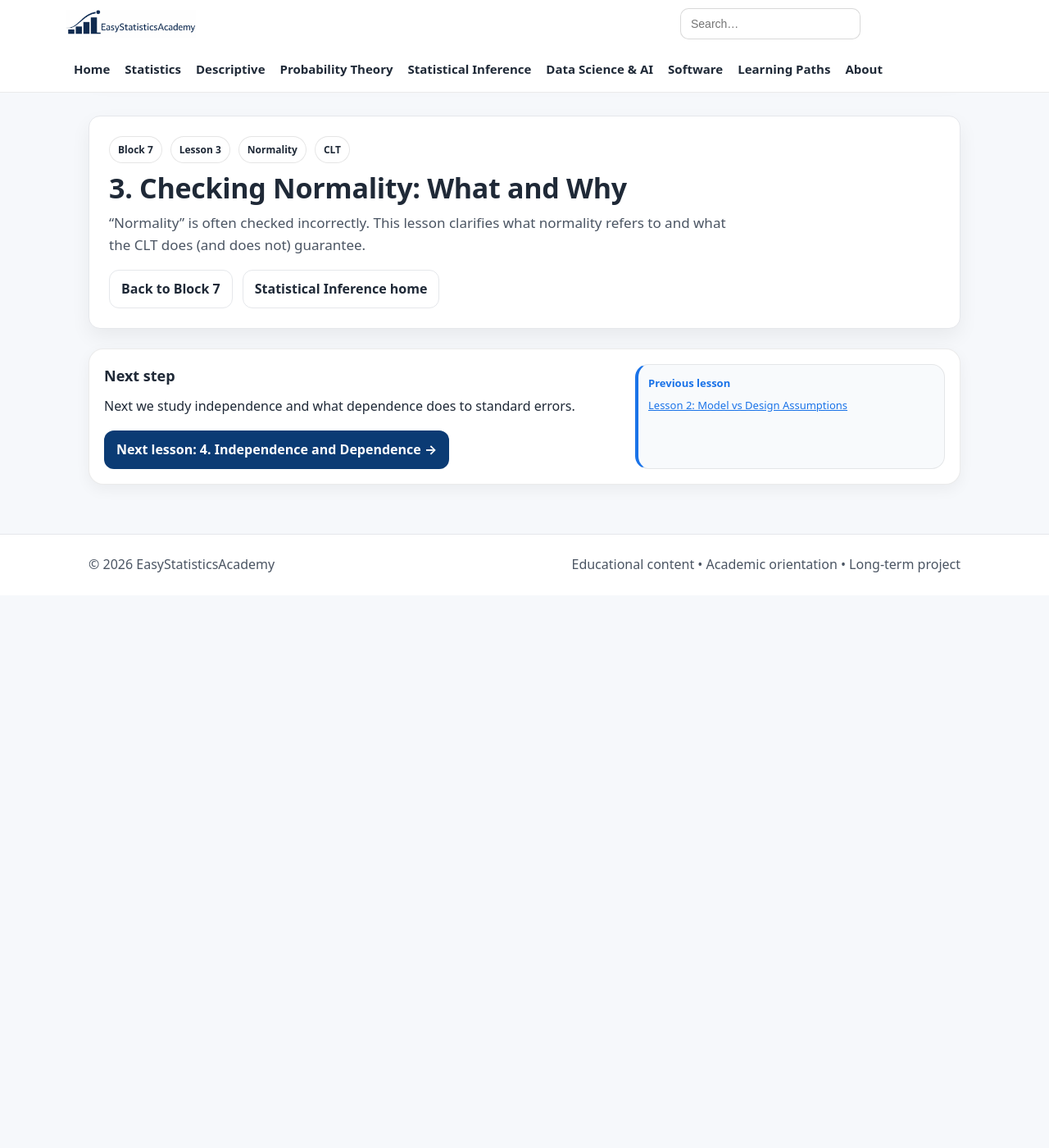
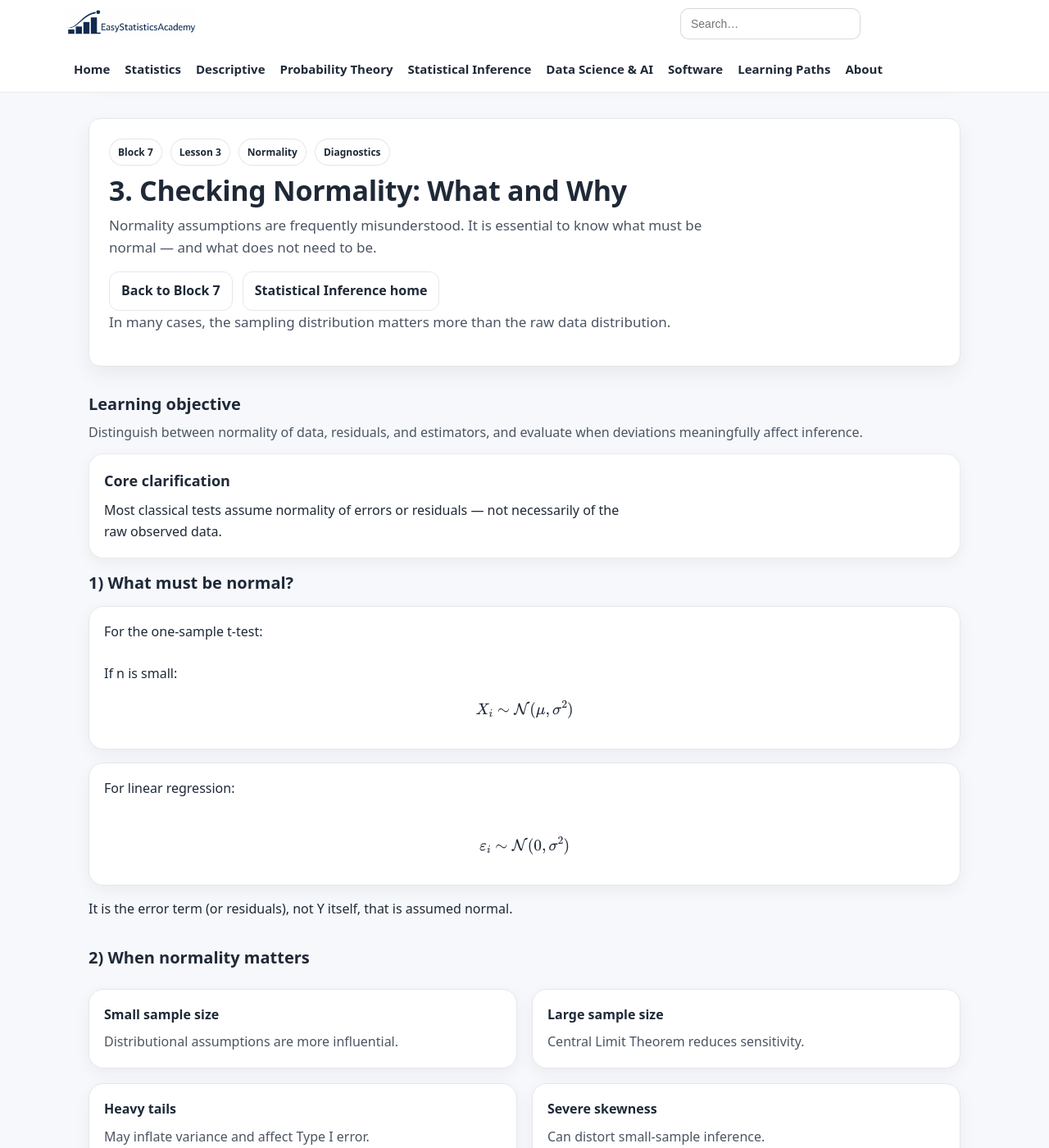
Before and after one commit to ammar-homaida-statistics/easystatisticsacademy, a Jekyll site: the page built from inference/assumptions-robustness/checking-normality-what-and-why/index.md, in a window 1280 px wide and 1400 px high, scrolled down 221 px. Shown: the whole window at 82% size. Built offline with Jekyll 4.4.1, drawn with Linux system fonts in a browser that asks for light colours; before the commit the page ends 996 px from its top, so only the background shows below that; some of the changed text lies outside the part shown.

Commit message:
Add lesson content

```diff
--- a/inference/assumptions-robustness/checking-normality-what-and-why/index.md
+++ b/inference/assumptions-robustness/checking-normality-what-and-why/index.md
@@ -1,30 +1,37 @@
 ---
 layout: default
 title: "3. Checking Normality: What and Why"
-description: "What normality actually means (data vs residuals vs estimator), what CLT guarantees, and how to check normality responsibly."
+description: "Clarify what 'normality' refers to in statistical models, when it matters, and how to assess it responsibly."
 permalink: /inference/assumptions-robustness/checking-normality-what-and-why/
 sidebar: false
 ---
 
+<!-- UNDER CONSTRUCTION NOTICE -->
 <section class="section section-slim">
   <div class="callout" style="background:#fff4e5; border:2px solid #ff9800; padding:2rem; border-radius:12px;">
     <div class="callout-copy">
-      <h2 style="margin-top:0; color:#e65100; font-size:1.8rem;">🚧 Lesson Under Construction</h2>
-      <p style="margin:0; color:#5d4037; line-height:1.6;">
-        Version 0 locks what to check, why to check it, and common normality misconceptions.
+      <h2 style="margin-top:0; color:#e65100; font-size:1.8rem; letter-spacing:0.5px;">
+        🚧 Lesson Under Construction
+      </h2>
+      <p style="margin:0; font-size:1.05rem; color:#5d4037; line-height:1.6;">
+        Version 0 clarifies what normality means in inference,
+        when it is required, and how to check it without overreacting.
       </p>
     </div>
   </div>
 </section>
 
+<!-- ✅ Update continue-reading keys -->
 <script>
   (function () {
     var KEY = "esa_continue_inference_assumptions_robustness_lesson_v0";
+
     localStorage.setItem(KEY, JSON.stringify({
       url: "/inference/assumptions-robustness/checking-normality-what-and-why/",
       label: "Lesson 3 — Checking Normality",
       ts: Date.now()
     }));
+
     localStorage.setItem("esa_continue_inference_last_block_v0", JSON.stringify({
       url: "/inference/assumptions-robustness/",
       label: "Block 7 — Assumptions & Robustness",
@@ -35,22 +42,195 @@
 
 <section class="hero hero-section">
   <div class="hero-card">
-    <div class="badge-row">
-      <span class="badge">Block 7</span>
-      <span class="badge">Lesson 3</span>
-      <span class="badge">Normality</span>
-      <span class="badge">CLT</span>
+    <div class="hero-copy">
+      <div class="badge-row">
+        <span class="badge">Block 7</span>
+        <span class="badge">Lesson 3</span>
+        <span class="badge">Normality</span>
+        <span class="badge">Diagnostics</span>
+      </div>
+
+      <h1>3. Checking Normality: What and Why</h1>
+
+      <p class="lead">
+        Normality assumptions are frequently misunderstood.
+        It is essential to know what must be normal —
+        and what does not need to be.
+      </p>
+
+      <div class="hero-actions">
+        <a class="btn btn-outline" href="/inference/assumptions-robustness/">Back to Block 7</a>
+        <a class="btn btn-outline" href="/inference/">Statistical Inference home</a>
+      </div>
+
+      <p class="muted-mini">
+        In many cases, the sampling distribution matters more than the raw data distribution.
+      </p>
+    </div>
+  </div>
+</section>
+
+<section class="section">
+  <div class="section-head">
+    <h2>Learning objective</h2>
+    <p>
+      Distinguish between normality of data, residuals, and estimators,
+      and evaluate when deviations meaningfully affect inference.
+    </p>
+  </div>
+
+  <div class="callout">
+    <div class="callout-copy">
+      <h2>Core clarification</h2>
+      <p style="margin:0;">
+        Most classical tests assume normality of errors or residuals —
+        not necessarily of the raw observed data.
+      </p>
+    </div>
+  </div>
+</section>
+
+<section class="section">
+  <div class="section-head">
+    <h2>1) What must be normal?</h2>
+  </div>
+
+  <div class="card">
+    For the one-sample t-test:
+    <br><br>
+    If n is small:
+    \[
+    X_i \sim \mathcal{N}(\mu, \sigma^2)
+    \]
+  </div>
+
+  <div class="card" style="margin-top:1rem;">
+    For linear regression:
+    <br><br>
+    \[
+    \varepsilon_i \sim \mathcal{N}(0, \sigma^2)
+    \]
+  </div>
+
+  <p>
+    It is the error term (or residuals), not Y itself,
+    that is assumed normal.
+  </p>
+</section>
+
+<section class="section">
+  <div class="section-head">
+    <h2>2) When normality matters</h2>
+  </div>
+
+  <div class="grid grid-2">
+    <div class="card">
+      <h3>Small sample size</h3>
+      <p>
+        Distributional assumptions are more influential.
+      </p>
     </div>
 
-    <h1>3. Checking Normality: What and Why</h1>
-    <p class="lead">
-      “Normality” is often checked incorrectly.
-      This lesson clarifies what normality refers to and what the CLT does (and does not) guarantee.
-    </p>
+    <div class="card">
+      <h3>Large sample size</h3>
+      <p>
+        Central Limit Theorem reduces sensitivity.
+      </p>
+    </div>
 
-    <div class="hero-actions">
-      <a class="btn btn-outline" href="/inference/assumptions-robustness/">Back to Block 7</a>
-      <a class="btn btn-outline" href="/inference/">Statistical Inference home</a>
+    <div class="card">
+      <h3>Heavy tails</h3>
+      <p>
+        May inflate variance and affect Type I error.
+      </p>
+    </div>
+
+    <div class="card">
+      <h3>Severe skewness</h3>
+      <p>
+        Can distort small-sample inference.
+      </p>
+    </div>
+  </div>
+
+  <div class="card" style="margin-top:1rem;">
+    Central Limit Theorem:
+    \[
+    \bar{X} \approx \mathcal{N}(\mu, \sigma^2/n)
+    \quad \text{for large } n
+    \]
+  </div>
+</section>
+
+<section class="section">
+  <div class="section-head">
+    <h2>3) How to check normality</h2>
+  </div>
+
+  <div class="card">
+    Graphical methods:
+    <br><br>
+    • Histogram
+    • Q–Q plot
+    • Boxplot
+  </div>
+
+  <div class="card" style="margin-top:1rem;">
+    Formal tests:
+    <br><br>
+    • Shapiro–Wilk
+    • Kolmogorov–Smirnov
+  </div>
+
+  <p class="muted-mini">
+    With large samples, normality tests almost always reject.
+    Visual inspection is often more informative.
+  </p>
+</section>
+
+<section class="section">
+  <div class="section-head">
+    <h2>4) Overchecking problem</h2>
+  </div>
+
+  <div class="card">
+    Testing normality at large n:
+    <br><br>
+    Detects trivial deviations that have negligible impact on inference.
+  </div>
+
+  <p>
+    The practical question is:
+    <br>
+    Does non-normality meaningfully change the result?
+  </p>
+</section>
+
+<section class="section">
+  <div class="section-head">
+    <h2>5) Practical guideline</h2>
+  </div>
+
+  <div class="card">
+    Recommended approach:
+    <br><br>
+    1. Inspect graphically
+    2. Consider sample size
+    3. Evaluate skewness/outliers
+    4. Compare with robust alternative if needed
+  </div>
+</section>
+
+<section class="section section-slim">
+  <div class="callout">
+    <div class="callout-copy">
+      <h2>Outcome of this lesson</h2>
+      <ul class="bullets">
+        <li>Understand what normality refers to</li>
+        <li>Know when it matters</li>
+        <li>Use graphical diagnostics responsibly</li>
+        <li>Avoid overreaction to minor deviations</li>
+      </ul>
     </div>
   </div>
 </section>
@@ -58,8 +238,12 @@
 <section class="section section-slim">
   <div class="callout">
     <div class="callout-copy">
-      <h2>Next step</h2>
-      <p style="margin:0;">Next we study independence and what dependence does to standard errors.</p>
+      <h2>Next lesson</h2>
+      <p style="margin:0;">
+        We now examine independence and dependence —
+        one of the most critical assumptions in inference.
+      </p>
+
       <div class="pill-row" style="margin-top:1rem;">
         <a class="btn" href="/inference/assumptions-robustness/independence-and-dependence/">
           Next lesson: 4. Independence and Dependence →
@@ -77,6 +261,5 @@
         </div>
       </div>
     </div>
-
   </div>
 </section>
```
